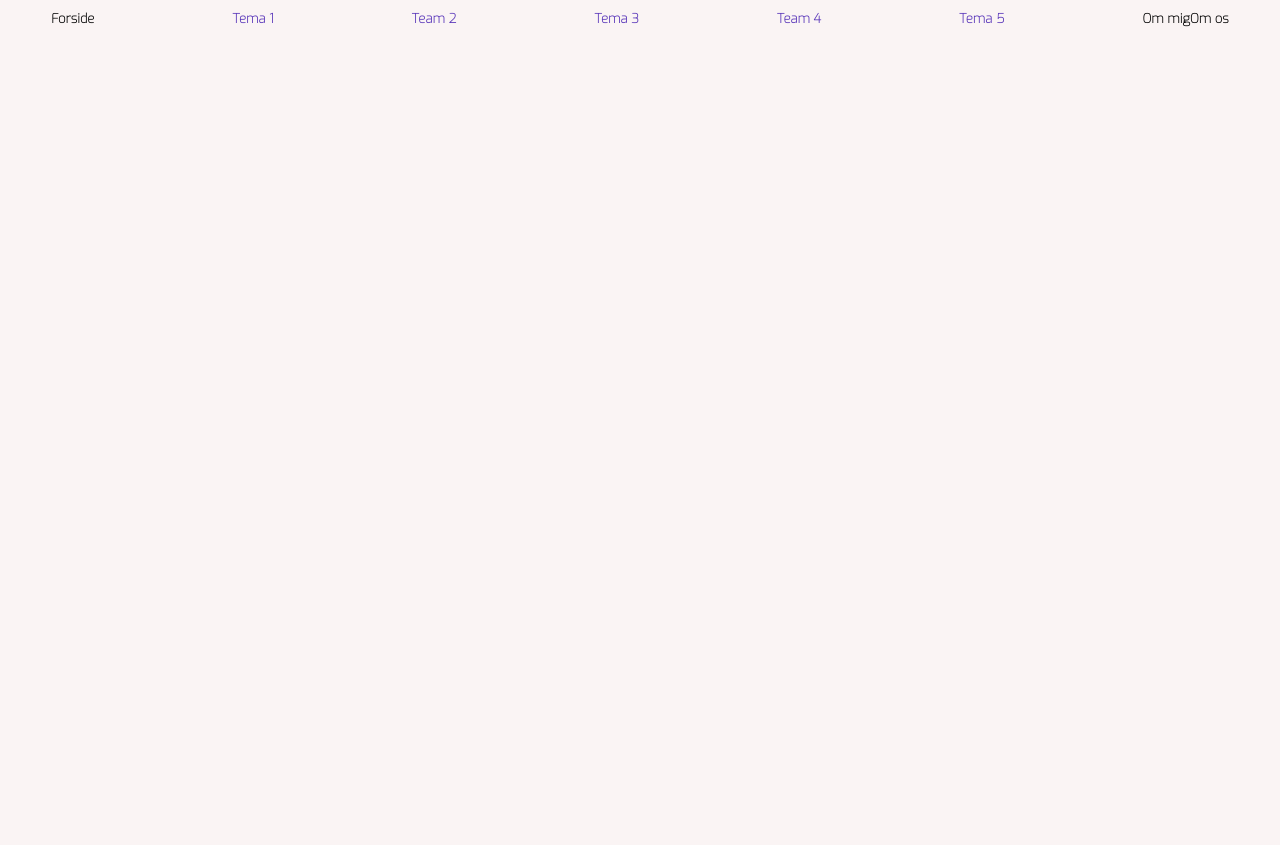
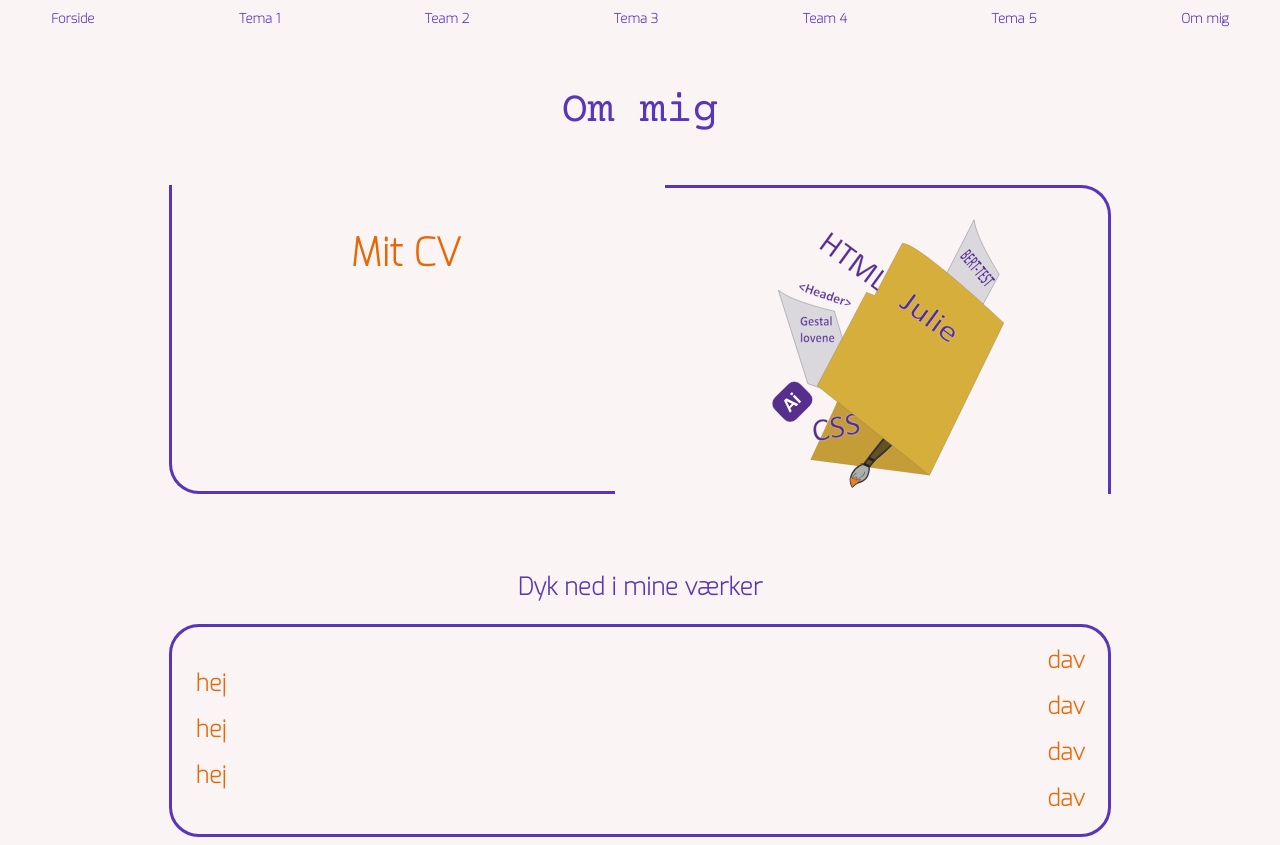
Before and after one commit to julievictoria98/portfolio, a plain HTML site: page ommig.html in a window 1280 px wide. Before the commit the page ends 800 px from the top, so only its background shows below. Drawn offline with Linux system fonts and the light colour scheme.

Commit message:
CV ramme tiljøjet

```diff
--- a/ommig.html
+++ b/ommig.html
@@ -5,25 +5,55 @@
     <meta name="viewport" content="width=device-width, initial-scale=1.0">
     <title>Document</title>
     <link rel="stylesheet" href="styles/generel.css">
+    <link rel="stylesheet" href="styles/index.css">
+    <link rel="stylesheet" href="styles/ommig.css">
+
 
 </head>
 <body>
     <header>
-           <header>
         <nav>
             <ul>
-                <li><a href="index.html"></a>Forside</li>
+                <li><a href="index.html">Forside</a></li>
                 <li><a href="tema1.html">Tema 1</a></li>
                 <li><a href="tema2.html">Team 2</a></li>
                 <li><a href="tema3.html">Tema 3</a></li>
                 <li><a href="tema4.html">Team 4</a></li>
                 <li><a href="tema5.html">Tema 5</a></li>
-                <li>Om mig</a>Om os</li>
+                <li><a href="ommig.html">Om mig</a></li>
             </ul>
         </nav>
     </header>
-    </header>
-    <main></main>
+    <main>
+        <section class="main_section">
+            <h1>Om mig</h1>
+            <section class="grid1-1">
+                <h2>Mit CV</h2>
+                <div>
+                    <img id="portfolio" src="img/portfolio_icon.svg" alt="tegning af en portfolio med ting flyvende ud af den">
+                </div>
+            </section>
+            <h3>Dyk ned i mine værker</h3>
+                <section id="flex1-1">
+                    <article>
+                        <p>hej</p>
+                        <p>hej</p>
+                        <p>hej</p>
+                        <p></p>
+                        <p></p>
+                        <p></p>
+                    </article>
+                    <article>
+                        <p>dav</p>
+                        <p>dav</p>
+                        <p>dav</p>
+                        <p>dav</p>
+                    </article>
+                </section>
+            </section>
+
+        </section>
+    </main>
     <footer></footer>
 
 </body>
--- a/styles/generel.css
+++ b/styles/generel.css
@@ -30,10 +30,12 @@ ul {
 /* design af text*/
 h1{
     color: #5835B9;
+    font-size: 3.4vw;
+
 }
 h2 {
     color: #E76605;
-    font-size: 4vw;
+    font-size: 3vw;
     font-family: "exothin" ;
     font-weight: 1000;
 }
@@ -52,27 +54,29 @@ p{
 
 
 /* Grids */
-.grid2-1 {
+.grid1-1 {
     display: grid;
     grid-template-columns: 1fr 1fr;
     gap: 50px;
     margin-top: 55px;
-    margin-left: 7%;
-    margin-right: 7%;
-    margin-bottom: 40px;
+    margin-left: 10%;
+    margin-right: 10%;
+    margin-bottom: 82px;
+    text-align: center;
 }
 
-.grid2-1 > :first-child {
+.grid1-1 > :first-child {
     margin-top: 0;
     margin-bottom: 0;
-    padding-top: 30px;
+    padding-left: 25px;
+    padding-top: 50px;
     padding-bottom: 0;
     border-bottom: 3.4px solid #5835B9;
     border-left: 3.4px solid #5835B9;
     border-radius: 0 0 0 30px;
 }
 
-.grid2-1 > :nth-child(2) {
+.grid1-1 > :nth-child(2) {
     margin-top: 0;
     margin-bottom: 0;
     padding-top: 30px;
@@ -97,7 +101,6 @@ p{
 h1{
     font-family: "courier_primeregular";
         font-weight: 500;
-        font-size: xx-large;
 }
 
 
--- /dev/null
+++ b/styles/ommig.css
@@ -0,0 +1,17 @@
+#cv-grid1-1{
+    display: grid;
+    grid-template-columns: 1fr 1fr;
+}
+
+#flex1-1 {
+    display: flex;
+    justify-content: space-between;
+    align-items: center;
+    margin-left: 10%;
+    margin-right: 10%;
+    padding-left: 2%;
+    padding-right: 2%;
+    border: 3px solid #5835B9 ;
+    border-radius: 30px 30px 30px 30px;
+
+}
```
Also changed, not shown: index.html (+1 -1 lines).
